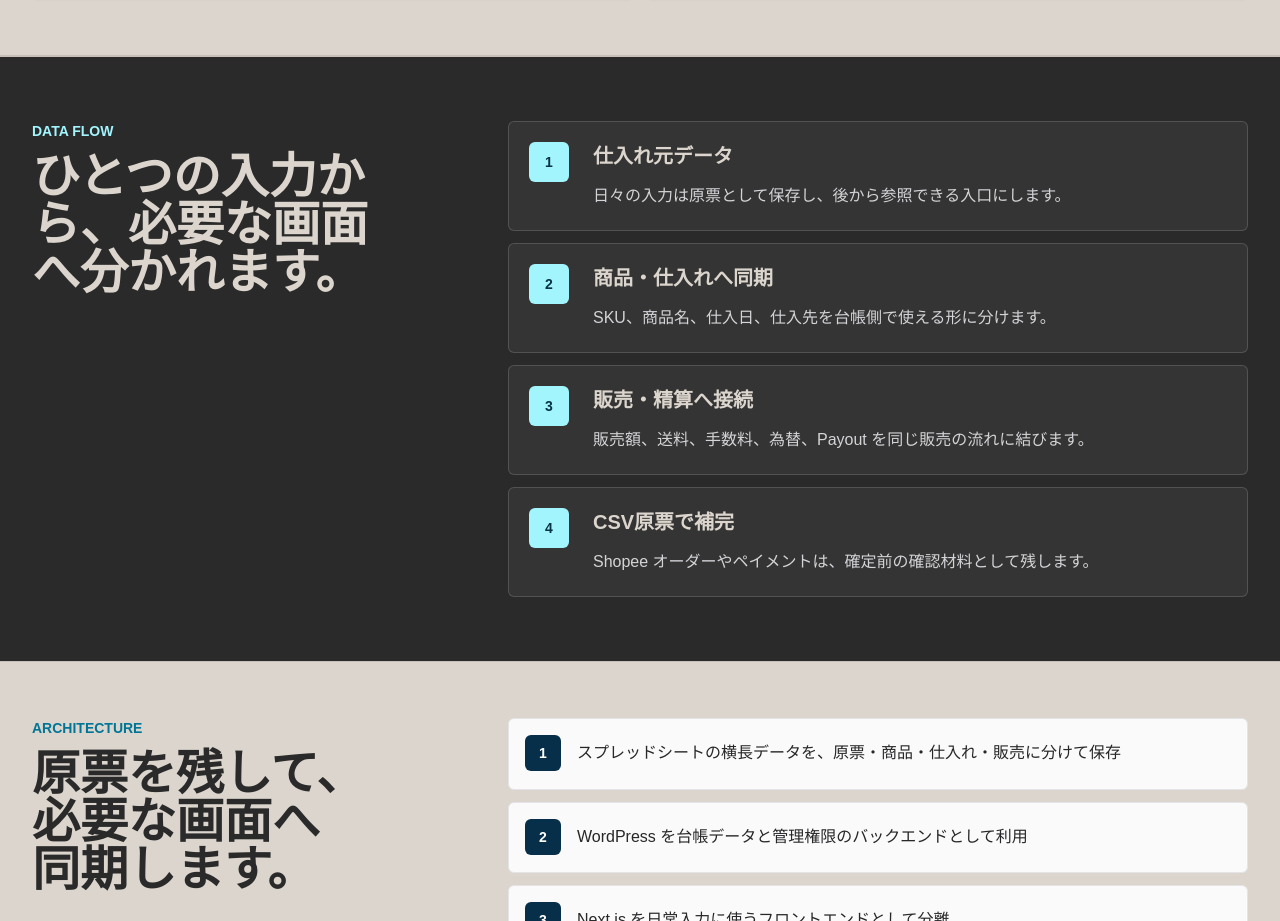
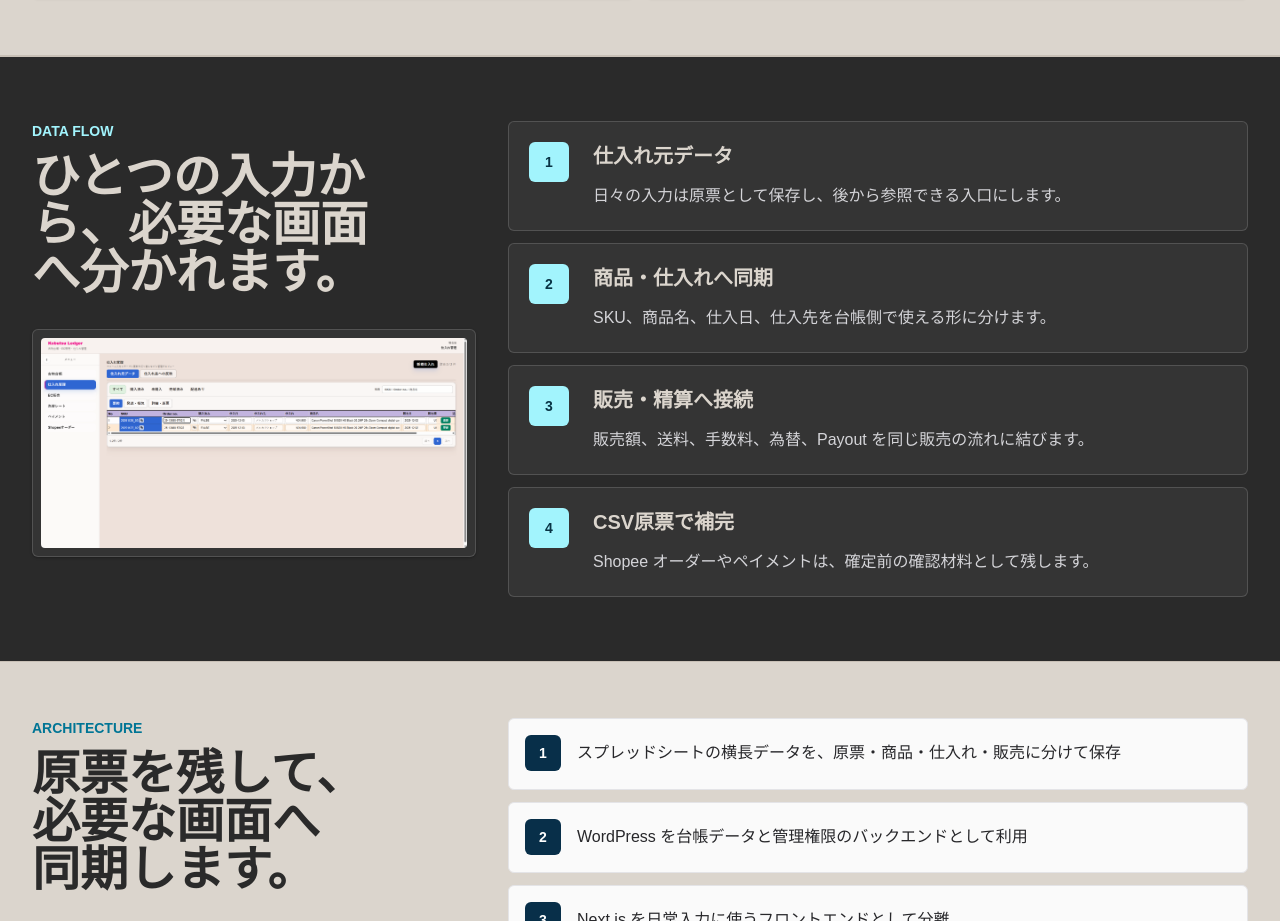
Before and after one commit to muu-ima/portfolio, a Next.js app: page /works/kobutsu-ledger-system in a window 1280 px wide. Shown: the part 3443-4364 px from the top of the page. Built offline with nearby package versions, Linux system fonts and the light colour scheme; a web font is replaced by a local one.

Commit message:
Add ledger data flow screenshot

```diff
--- a/app/works/kobutsu-ledger-system/page.tsx
+++ b/app/works/kobutsu-ledger-system/page.tsx
@@ -333,7 +333,7 @@ export default function KobutsuLedgerSystemPage() {
       </section>
 
       <section className="border-y border-[#c8c0b6] bg-[#2a2a2a] px-5 py-16 text-[#dbd5cd] sm:px-8">
-        <div className="mx-auto max-w-7xl">
+        <div className="mx-auto max-w-[1440px]">
           <div className="grid gap-8 lg:grid-cols-[0.75fr_1.25fr]">
             <div>
               <p className="text-sm font-semibold uppercase tracking-normal text-cyan-200">
@@ -342,6 +342,16 @@ export default function KobutsuLedgerSystemPage() {
               <h2 className="mt-3 text-2xl font-semibold tracking-normal sm:text-5xl">
                 ひとつの入力から、必要な画面へ分かれます。
               </h2>
+              <figure className="mt-8 overflow-hidden rounded-md border border-white/15 bg-white/5 p-2 shadow-sm shadow-black/20">
+                <Image
+                  src="/kobutsu-ledger/ledger-editing.png"
+                  alt="仕入れ管理画面のスクリーンショット"
+                  width={1920}
+                  height={943}
+                  sizes="(min-width: 1024px) 420px, 100vw"
+                  className="h-auto w-full rounded-sm object-cover"
+                />
+              </figure>
             </div>
             <div className="grid gap-3">
               {dataFlow.map((item, index) => (
```
Also changed, not shown: public/kobutsu-ledger/ledger-editing.png (added).
